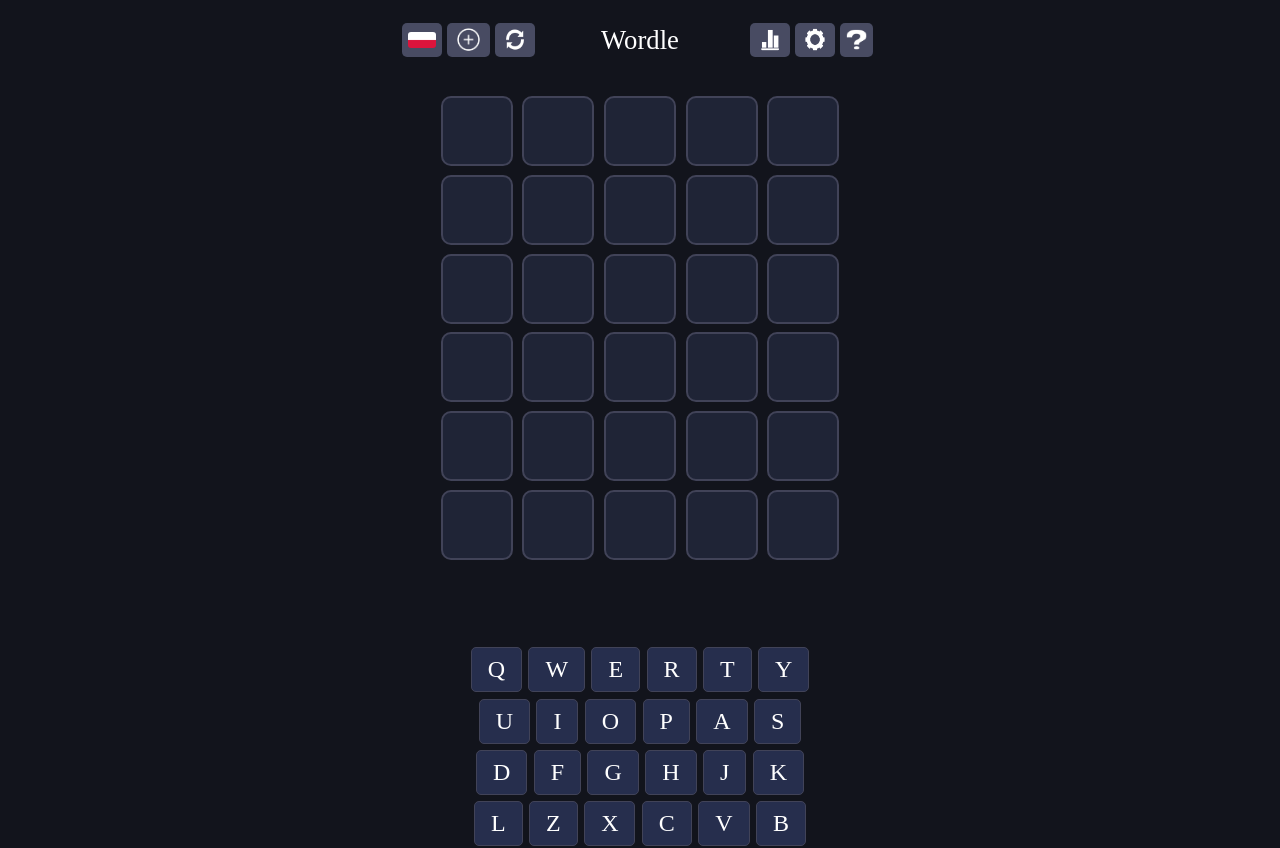
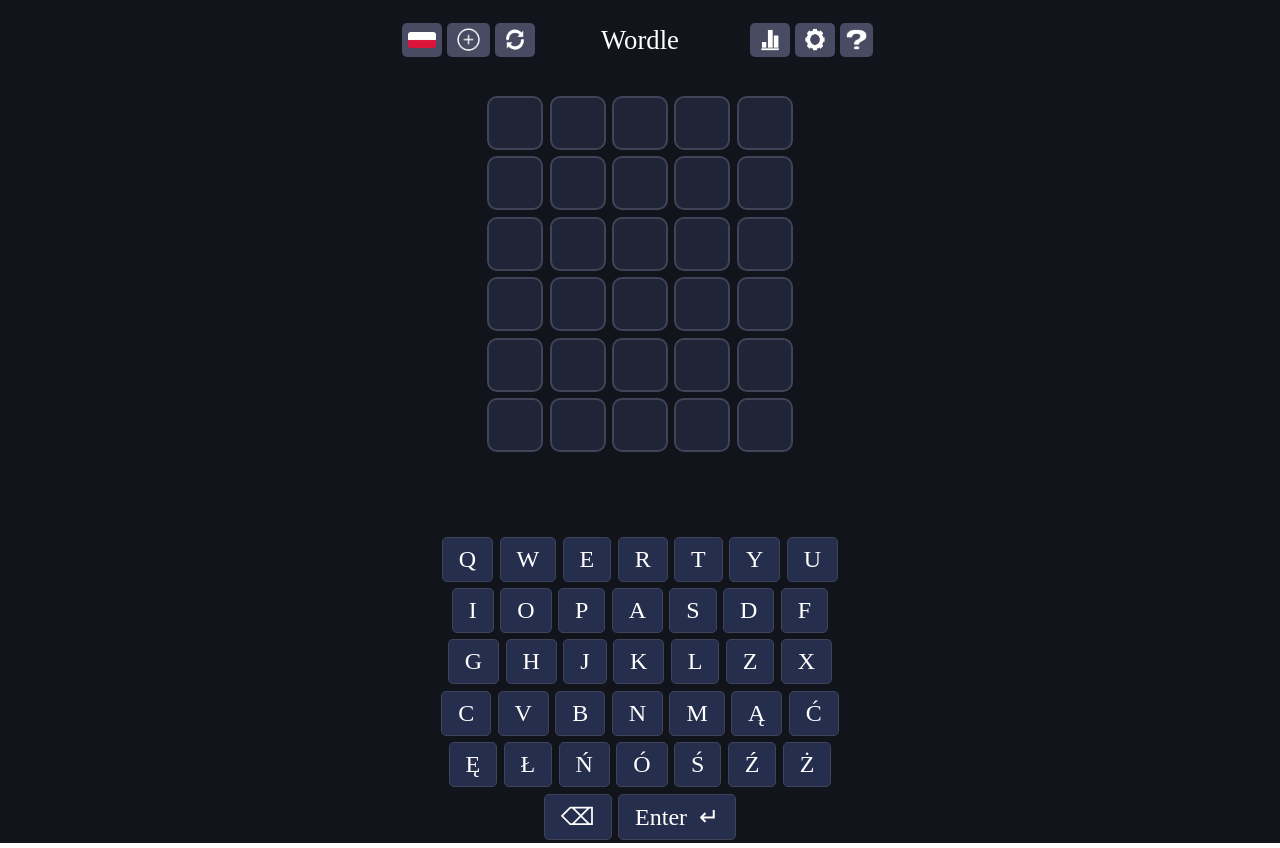
Before and after one commit to Karol-Wisniewski/Wordle, a React (Create React App) app in the folder client/: page /game in a window 1280 px wide. Shown: the top 848 px of the page. Built offline with nearby package versions, Linux system fonts and the light colour scheme; no server answers; a web font is replaced by a local one.

Commit message:
Fixed input after winning the game, disabled unused buttons, fixed keyobard color change trigger

```diff
--- a/client/src/App.scss
+++ b/client/src/App.scss
@@ -489,17 +489,17 @@
           display: flex;
           align-items: center;
           justify-content: center;
-          margin-bottom: 0.55em;
 
           > input{
             display: flex;
             align-items: center;
             justify-content: center;
             background-color: #1f2436;
-            width: 2em;
-            height: 2em;
-            margin-right: 0.15em;
-            margin-left: 0.15em;
+            width: 1.5em;
+            height: 1.5em;
+            margin-right: 0.1em;
+            margin-left: 0.1em;
+            margin-bottom: 0.2em;
             color: white;
             border-radius: 10px;
             border: 2px solid #414358;
@@ -517,7 +517,7 @@
             scale: 1.1;
             background-color: #2b3249;
             transition: scale 0.2s ease;
-            transition: background-color 0.2sease;
+            transition: background-color 0.2 ease;
           }
 
           > .green {
@@ -552,7 +552,7 @@
         flex-wrap: wrap;
         justify-content: center;
         align-self: center;
-        width: 75%;
+        width: 80%;
         margin-top: -1.5em;
 
         > .key {
--- a/client/src/Components/Header.jsx
+++ b/client/src/Components/Header.jsx
@@ -11,10 +11,10 @@
   return (
     <div className="Header">
       <div className="header-left">
-        <button>
+        <button disabled={true}>
             <img src={polishFlag} alt="pl-flag" />
         </button>
-        <button>
+        <button disabled={true}>
             <img src={plus} alt="plus" />
         </button>
         <button>
@@ -27,10 +27,10 @@
         </button>
       </div>
       <div className="header-right">
-        <button>
+        <button disabled={true}>
             <img src={statistics} alt="statistics" />
         </button>
-        <button>
+        <button disabled={true}>
             <img src={settings} alt="settings" />
         </button>
         <button>
--- a/client/src/Components/VirtualKeyboard.jsx
+++ b/client/src/Components/VirtualKeyboard.jsx
@@ -1,7 +1,7 @@
 import "../App.scss";
 
 const VirtualKeyboard = ({ onKeyPress, usedLetters }) => {
-  const letters = 'QWERTYUIOPASDFGHJKLZXCVBNMĄĆĘŁŃÓŚŹŻ'.toLowerCase();
+  const letters = 'QWERTYUIOPASDFGHJKLZXCVBNMĄĆĘŁŃÓŚŹŻ';
 
   const handleClick = (letter) => {
     onKeyPress(letter);
--- a/client/src/Pages/Game.jsx
+++ b/client/src/Pages/Game.jsx
@@ -57,7 +57,7 @@
   }
 
   function handleInputChangeFromKeyboard(key, inputId, index) {
-
+    if (!gameEnded) {
       if (!inputRefs.current[index].current.value) {
         setRows((prevRows) => {
           const updatedRows = [...prevRows];
@@ -73,6 +73,7 @@
       if (index < inputRefs.current.length - 1) {
         inputRefs.current[index + 1].current.focus();
         setLastTarget(index + 1);
+      }
     }
   }
 
@@ -96,7 +97,7 @@
   }
 
   function handleKeyDownFromKeyboard(key, inputId, index) {
-    if (key === 'Backspace') {
+    if (key === 'Backspace' && !gameEnded) {
       setMsg("");
 
       const condition = index === 0 && inputRefs.current[index].current.value === ''
@@ -119,13 +120,13 @@
         inputRefs.current[index - 1].current.focus();
         setLastTarget(index - 1);
       }
-    } else if (key === 'Enter') {
+    } else if (key === 'Enter' && !gameEnded) {
       compareInputWithWord(index);
     }
   }
 
   function handleKeyDownFromKeyboardLast(key, inputId, index) {
-    if (key === 'Backspace') {
+    if (key === 'Backspace' && !gameEnded) {
       setMsg("");
       setRows((prevRows) => {
         const updatedRows = [...prevRows];
@@ -140,7 +141,7 @@
       if (index > 0) {
         inputRefs.current[index - 1].current.focus();
       }
-    } else if (key === 'Enter') {
+    } else if (key === 'Enter' && !gameEnded) {
       compareInputWithWord(index);
     }
   }
```
Lines whose indentation alone changed are shown as unchanged.
